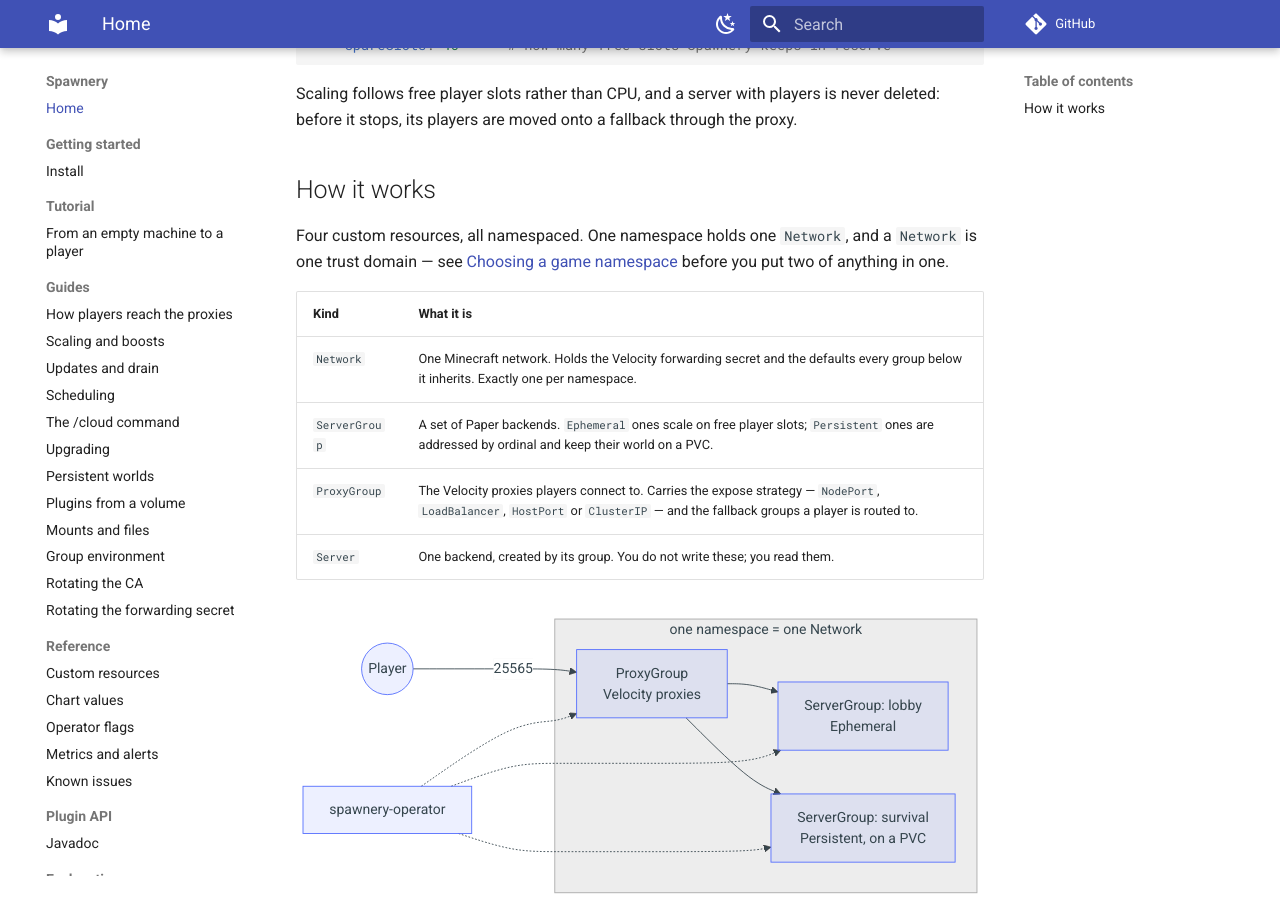
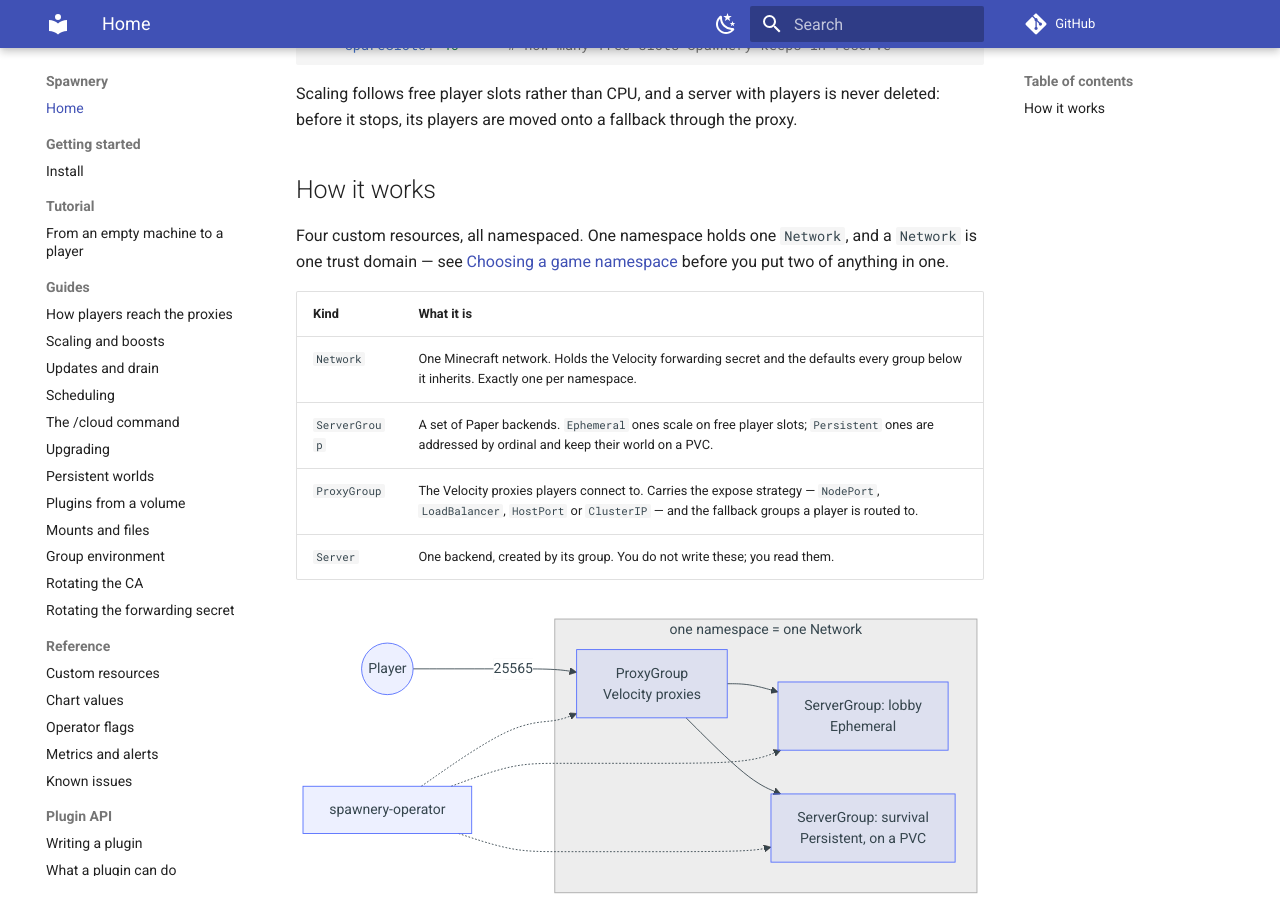
Before and after one commit to spawnery/spawnery, an MkDocs documentation site: the page built from docs/index.md, in a window 1280 px wide and 900 px high, scrolled down 607 px. Built offline with MkDocs 1.6.1 and Material for MkDocs 9.7.7, drawn with Linux system fonts in a browser that asks for light colours; comment, search, counter and statistics services are not loaded.

Commit message:
fix(hack): the tag guard checks the published API version too
Moving the plugin API's prose onto the site replaced a <version>
placeholder with a real one in three places, which trades a snippet
nobody can paste for one that goes stale silently. The guard now reads
cloud.spawnery:spawnery-api coordinates as well as image tags.

The comparison is sound rather than convenient: nix/agents.nix sets
the agents' version to imageVersion and passes it as -PagentVersion,
which is what agent/api/build.gradle.kts publishes under, so the
coordinate carries imageVersion undivided and has no upstream half to
strip.

Proved by pointing --manifest at copies pinning 0.2.20 and 0.1.0: exit
1 naming the file and both versions.

Co-Authored-By: Claude Opus 5 (1M context) <noreply@anthropic.com>
Claude-Session: https://claude.ai/code/session_01RhLpABDQDo2jeWRbfNEdtT

```diff
--- a/mkdocs.yml
+++ b/mkdocs.yml
@@ -76,6 +76,8 @@ nav:
       - Metrics and alerts: reference/metrics-and-alerts.md
       - Known issues: reference/known-issues.md
   - Plugin API:
+      - Writing a plugin: plugin-api/index.md
+      - What a plugin can do: plugin-api/what-a-plugin-can-do.md
       - Javadoc: plugin-api/javadoc/index.html
   - Explanation:
       - Network boundaries: explanation/network-boundaries.md
```
Also changed, not shown: 1 other file.
